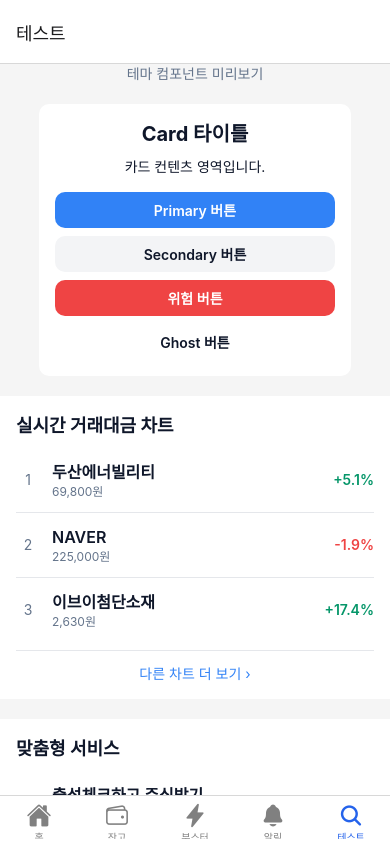
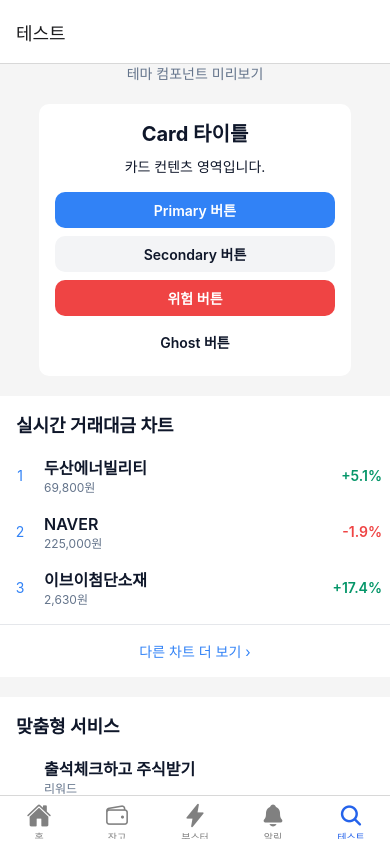
Before and after one commit to inpiniti/potato-invest-app, a React Native app: screen /Search in a window 390 px wide. Built offline with nearby package versions, Linux system fonts and the light colour scheme.

Commit message:
Refactor CurrentPriceItem and Section components for improved layout and styling; update RootNavigator tab icons for consistency

```diff
--- a/components/items/CurrentPriceItem.tsx
+++ b/components/items/CurrentPriceItem.tsx
@@ -11,11 +11,21 @@ export type CurrentPriceItemProps = ViewProps & {
   suffix?: React.ReactNode; // e.g., favorite icon
 };
 
-export const CurrentPriceItem = ({ rank, name, price, change, changePositive, prefixIcon, suffix, className = '', ...rest }: CurrentPriceItemProps) => {
+export const CurrentPriceItem = ({
+  rank,
+  name,
+  price,
+  change,
+  changePositive,
+  prefixIcon,
+  suffix,
+  className = '',
+  ...rest
+}: CurrentPriceItemProps) => {
   return (
-    <View className={`flex-row items-center justify-between ${className}`} {...rest}>
+    <View className={`flex-row items-center justify-between p-2 ${className}`} {...rest}>
       <View className="mr-3 w-6 items-center">
-        {rank != null ? <Text className="text-sm text-muted-foreground">{rank}</Text> : null}
+        {rank != null ? <Text className="text-sm text-primary">{rank}</Text> : null}
       </View>
       <View className="flex-1 flex-row items-center">
         {prefixIcon ? <View className="mr-2">{prefixIcon}</View> : null}
@@ -25,7 +35,10 @@ export const CurrentPriceItem = ({ rank, name, price, change, changePositive, pr
         </View>
       </View>
       <View className="ml-3 items-end">
-        <Text className={`text-sm font-semibold ${changePositive ? 'text-emerald-600' : 'text-red-500'}`}>{change}</Text>
+        <Text
+          className={`text-sm font-semibold ${changePositive ? 'text-emerald-600' : 'text-red-500'}`}>
+          {change}
+        </Text>
         {suffix}
       </View>
     </View>
--- a/components/ui/Section.tsx
+++ b/components/ui/Section.tsx
@@ -8,25 +8,30 @@ export type SectionProps = ViewProps & {
   children?: React.ReactNode;
 };
 
-export const Section = ({ title, padded = true, footer, className = '', children, ...rest }: SectionProps) => {
-  const padding = padded ? 'p-4' : '';
-
+export const Section = ({
+  title,
+  padded = true,
+  footer,
+  className = '',
+  children,
+  ...rest
+}: SectionProps) => {
   const items = React.Children.toArray(children);
 
   return (
-    <View className={`bg-card ${padding} ${className}`} {...rest}>
-      <View className="mb-2">
-        <Text className="text-lg font-bold text-foreground">{title}</Text>
-      </View>
-      <View>
-        {items.map((child, idx) => (
-          <View key={idx} className={idx === 0 ? '' : 'border-t border-border'}>
-            <View className="py-3">{child}</View>
-          </View>
-        ))}
+    <View className="bg-card">
+      <View className={`${className}`} {...rest}>
+        <View className="mt-4 px-4">
+          <Text className="text-lg font-bold text-foreground">{title}</Text>
+        </View>
+        <View className="py-2">
+          {items.map((child, idx) => (
+            <View key={idx}>{child}</View>
+          ))}
+        </View>
       </View>
       {footer ? (
-        <View className="mt-2 border-t border-border pt-3">
+        <View className="border-t border-border p-4">
           {typeof footer === 'string' ? (
             <Text className="text-center text-primary">{footer}</Text>
           ) : (
--- a/navigation/RootNavigator.tsx
+++ b/navigation/RootNavigator.tsx
@@ -40,7 +40,7 @@ function TabNavigator() {
         tabBarStyle: { backgroundColor: '#fff' },
         tabBarIcon: ({ color, size }) => {
           let name: keyof typeof Ionicons.glyphMap = 'home';
-      switch (route.name) {
+          switch (route.name) {
             case 'Home':
               name = 'home';
               break;
@@ -54,7 +54,7 @@ function TabNavigator() {
               name = 'notifications';
               break;
             case 'Balance':
-        name = 'wallet-outline';
+              name = 'wallet-outline';
               break;
           }
           return <Ionicons name={name} size={size} color={color} />;
```
Also changed, not shown: 1 other file (tests, documents, lock files or other folders).
